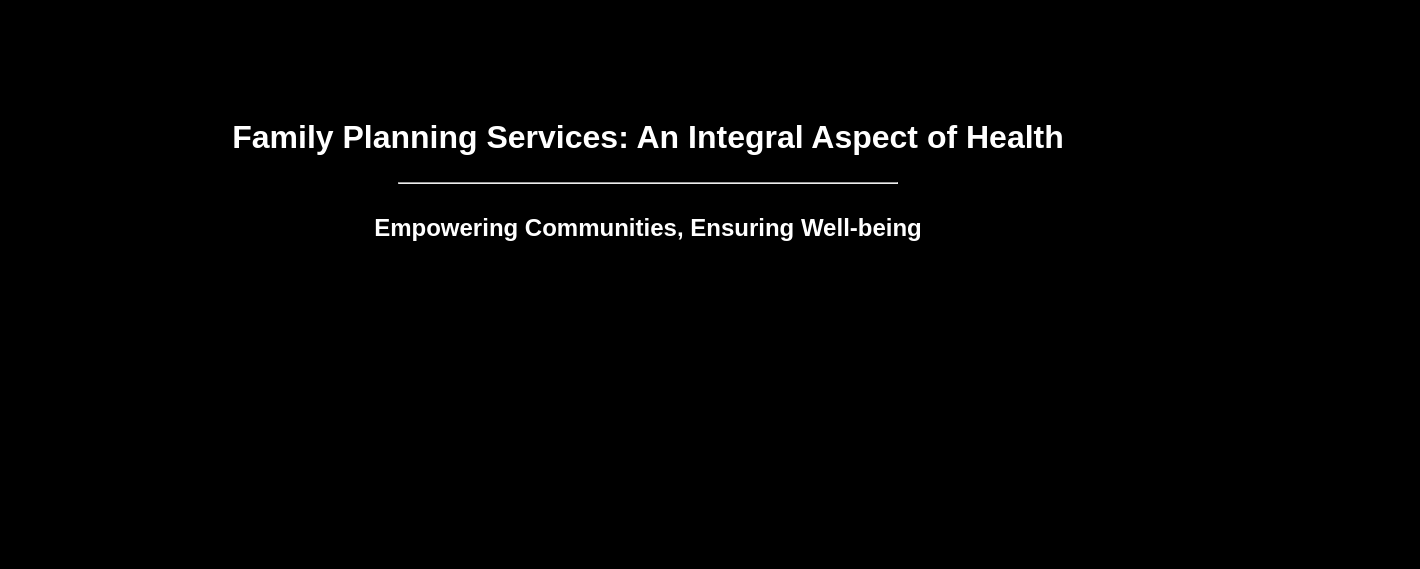
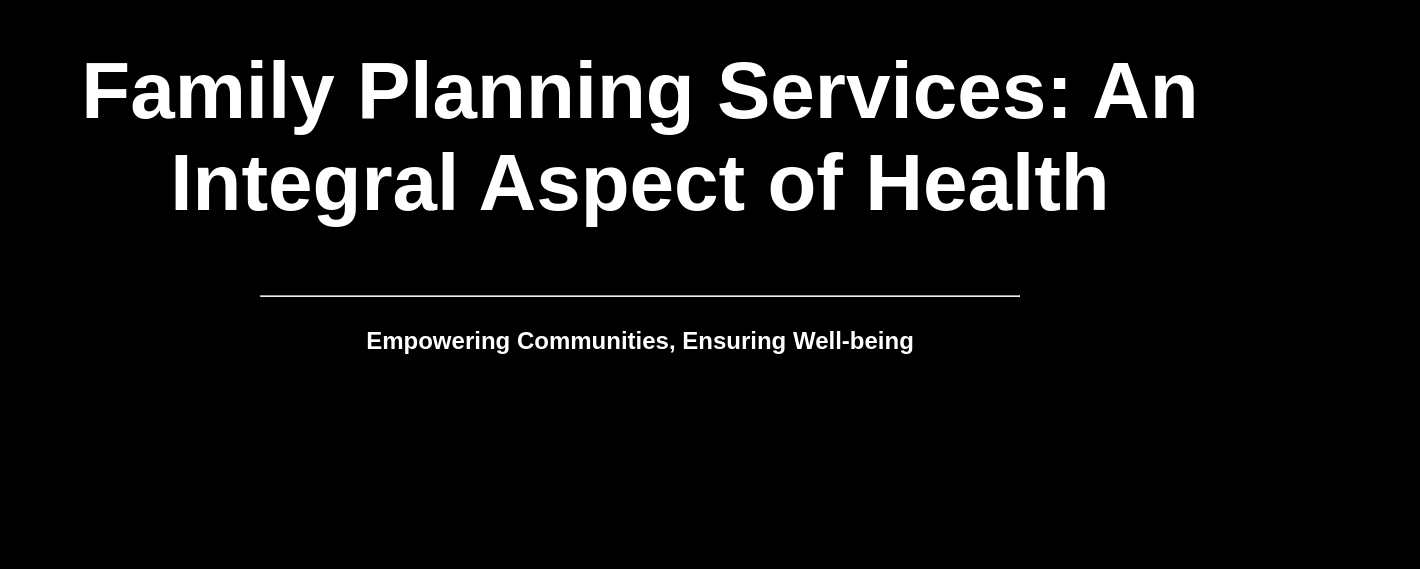
Before and after one commit to jldalisay-stat/socotfpdatastory, a plain HTML site: page index.html in a window 1280 px wide. Shown: the part 231-800 px from the top of the page, 1420 px wide, since content can reach past the window. Drawn offline with nearby package versions, Linux system fonts and the light colour scheme.

Commit message:
Update styles.css

```diff
--- a/styles.css
+++ b/styles.css
@@ -7,17 +7,16 @@ body {
 
 /* This ensures the section takes the full viewport height and width */
 .content-section {
-    width: 100vw;
-    height: 100vh;
+    height: 100vh; /* This makes it cover the entire viewport height */
     display: flex;
-    justify-content: center;  /* horizontally centers the content */
-    align-items: center;      /* vertically centers the content */
-    position: relative;       /* to position child elements relative to this */
+    flex-direction: column;
+    justify-content: center; /* This centers the content vertically */
+    align-items: center; /* This centers the content horizontally */
 }
 
 /* Styling for the title and subtitle for aesthetic reasons */
 .title {
-    font-size: 2em;
+    font-size: 5em;
     text-align: center;
 }
 
```
